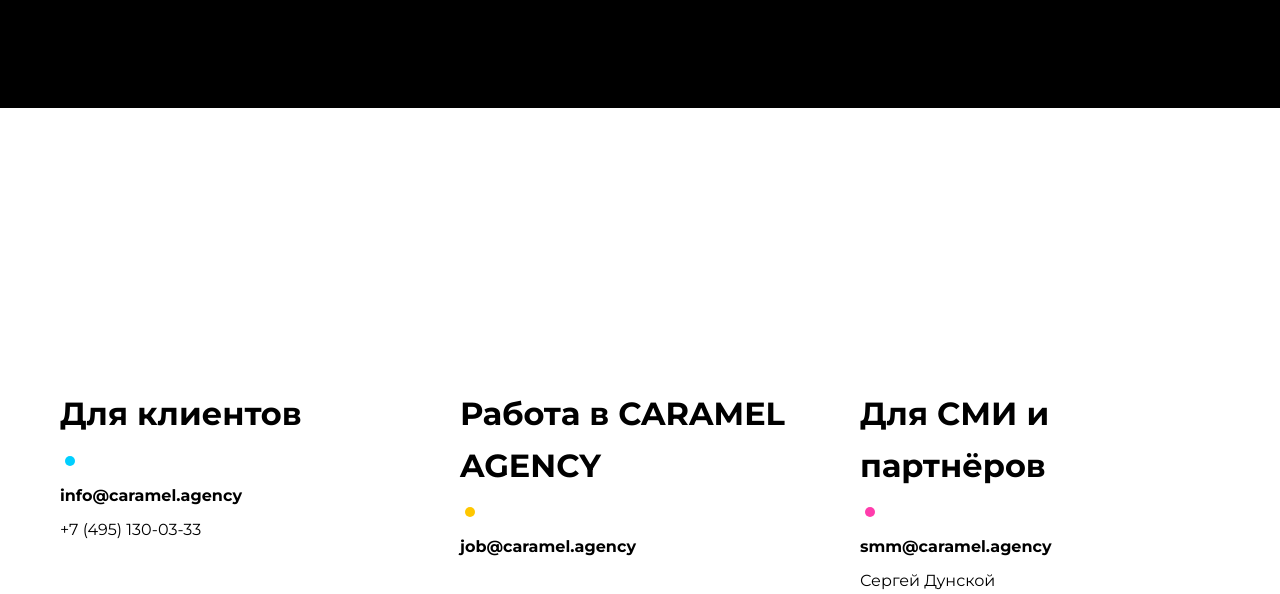
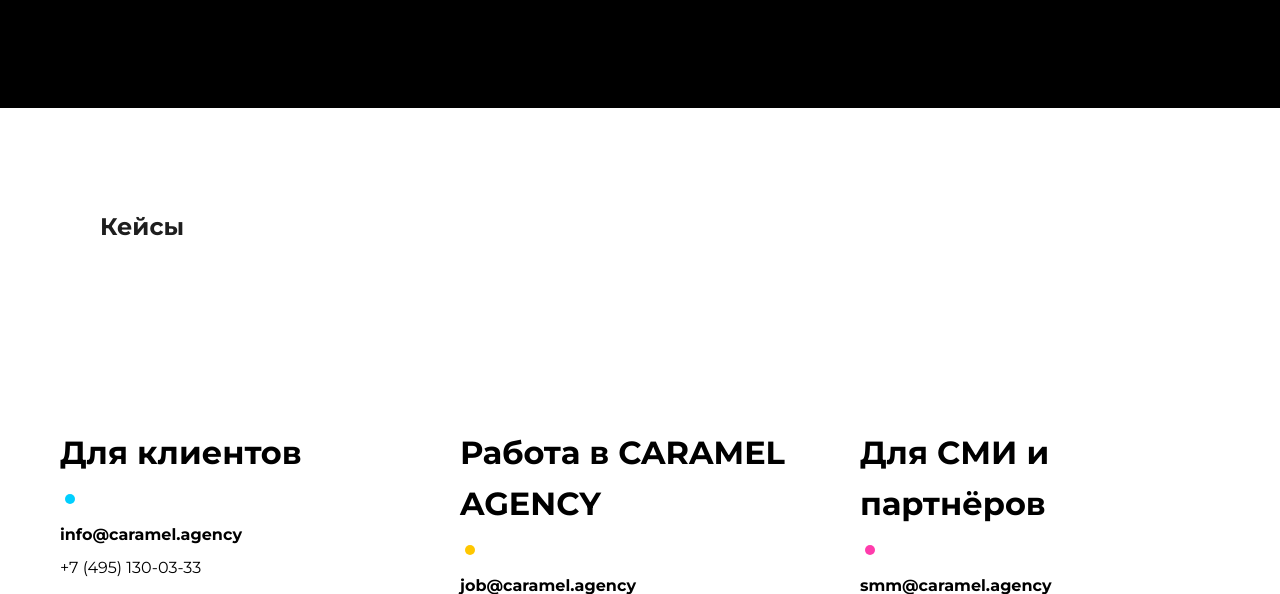
Before and after one commit to llcky8/caramel_site, a Django app: page /cases/ in a window 1280 px wide. Shown: the part 2369-2963 px from the top of the page. Run offline with Django 5.2, Linux system fonts and the light colour scheme; data that the repository does not hold is empty; parts of the project's set-up code (start-up, migrations or seed data) failed here and were passed over; some web fonts are replaced.

Commit message:
Fixed index.html (title cases)

```diff
--- a/cases/templates/cases/index.html
+++ b/cases/templates/cases/index.html
@@ -151,7 +151,8 @@
             </div>
         </section>
         <!-- Кейсы -->
-        <section class="cases-section">
+        <section class="cases-section"id="cases">
+            <h2 class="cases-title">Кейсы</h2>
             <div class="cases-grid">
                 {% for case in cases %}
                 <div class="case-card">
```
